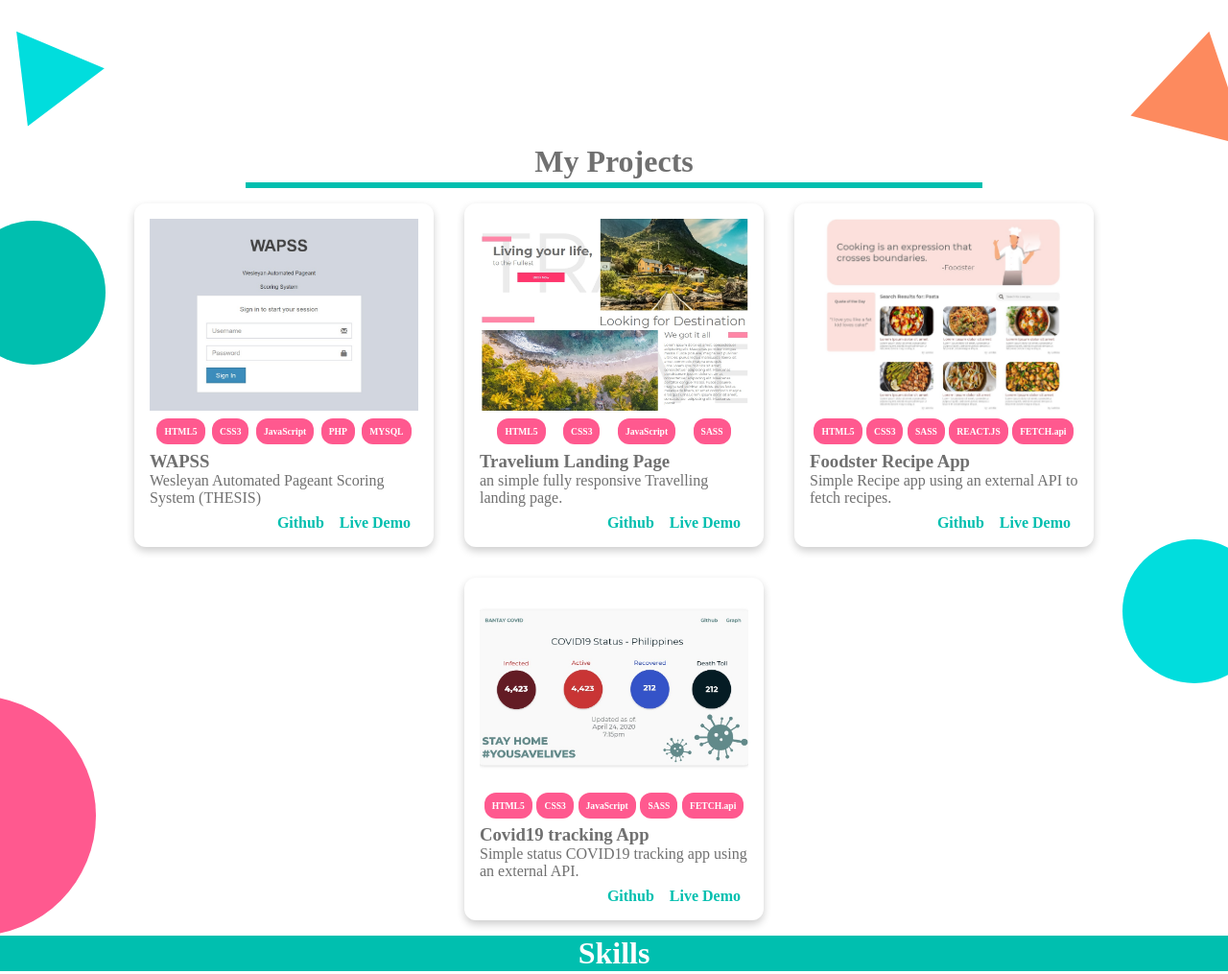
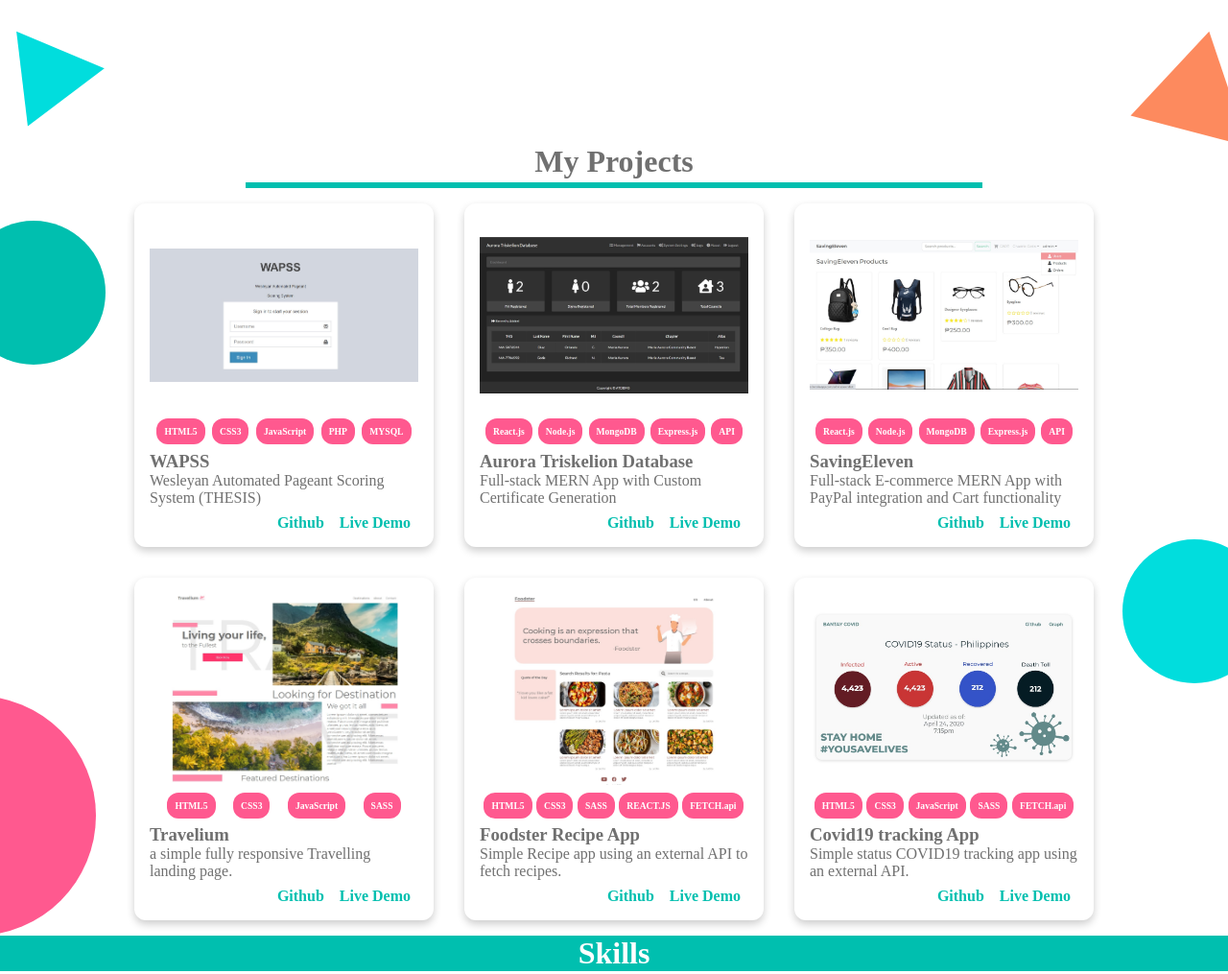
Before and after one commit to chadgotis/cmgotis, a website: page index.html in a window 1280 px wide. Shown: the part 550-1565 px from the top of the page at 96% size. Drawn offline with nearby package versions, Linux system fonts and the light colour scheme.

Commit message:
Updated web Portfolio

```diff
--- a/css/main.scss
+++ b/css/main.scss
@@ -263,11 +263,19 @@ header {
     .card4 {
       background: url(../assets/1.jpg);
     }
+    .card5 {
+      background: url(../assets/atdbms2.jpg);
+    }
+    .card6 {
+      background: url(../assets/savingeleven2.jpg);
+    }
     .card-image {
       width: 100%;
       height: 200px;
-      background-size: cover;
+      background-size: contain;
       background-position: center center;
+      background-repeat: no-repeat;
+      image-rendering: -webkit-optimize-contrast;
     }
     .card-content {
       margin-top: 0.5rem;
--- a/index.html
+++ b/index.html
@@ -60,9 +60,7 @@
             <h1 class="wow bounceIn" data-wow-delay="1.5s">
               <span>Hi</span> I'm Chad
             </h1>
-            <h2 class="wow fadeIn" data-wow-delay="2s">
-              Front-end Developer
-            </h2>
+            <h2 class="wow fadeIn" data-wow-delay="2s">Front-end Developer</h2>
           </div>
         </main>
       </div>
@@ -90,23 +88,80 @@
                 <li>MYSQL</li>
               </ul>
               <h3>WAPSS</h3>
+              <p>Wesleyan Automated Pageant Scoring System (THESIS)</p>
+            </div>
+            <div class="card-links">
+              <ul>
+                <li>
+                  <a href="https://github.com/chadgotis/Pageant" target="_blank"
+                    >Github</a
+                  >
+                </li>
+                <li>
+                  <a href="#">Live Demo</a>
+                </li>
+              </ul>
+            </div>
+          </div>
+          <div class="card wow bounceIn" data-wow-offset="100">
+            <div class="card-image card5"></div>
+            <div class="card-content">
+              <ul class="tech">
+                <li>React.js</li>
+                <li>Node.js</li>
+                <li>MongoDB</li>
+                <li>Express.js</li>
+                <li>API</li>
+              </ul>
+              <h3>Aurora Triskelion Database</h3>
+              <p>Full-stack MERN App with Custom Certificate Generation</p>
+            </div>
+            <div class="card-links">
+              <ul>
+                <li>
+                  <a
+                    href="https://github.com/chadgotis/aurora-triskelion-database"
+                    target="_blank"
+                    >Github</a
+                  >
+                </li>
+                <li>
+                  <a
+                    href="https://aurora-triskelion-database.herokuapp.com/"
+                    target="_blank"
+                    >Live Demo</a
+                  >
+                </li>
+              </ul>
+            </div>
+          </div>
+          <div class="card wow bounceIn" data-wow-offset="100">
+            <div class="card-image card6"></div>
+            <div class="card-content">
+              <ul class="tech">
+                <li>React.js</li>
+                <li>Node.js</li>
+                <li>MongoDB</li>
+                <li>Express.js</li>
+                <li>API</li>
+              </ul>
+              <h3>SavingEleven</h3>
               <p>
-                Wesleyan Automated Pageant Scoring System (THESIS)
+                Full-stack E-commerce MERN App with PayPal integration and Cart
+                functionality
               </p>
             </div>
             <div class="card-links">
               <ul>
                 <li>
                   <a
-                    href="https://github.com/chadgotis/Travelium"
+                    href="https://github.com/chadgotis/savingeleven"
                     target="_blank"
                     >Github</a
                   >
                 </li>
                 <li>
-                  <a
-                    href="https://chadgotis.github.io/Travelium/"
-                    target="_blank"
+                  <a href="https://savingeleven.herokuapp.com/" target="_blank"
                     >Live Demo</a
                   >
                 </li>
@@ -122,10 +177,8 @@
                 <li>JavaScript</li>
                 <li>SASS</li>
               </ul>
-              <h3>Travelium Landing Page</h3>
-              <p>
-                an simple fully responsive Travelling landing page.
-              </p>
+              <h3>Travelium</h3>
+              <p>a simple fully responsive Travelling landing page.</p>
             </div>
             <div class="card-links">
               <ul>
@@ -161,9 +214,7 @@
                 <li>FETCH.api</li>
               </ul>
               <h3>Foodster Recipe App</h3>
-              <p>
-                Simple Recipe app using an external API to fetch recipes.
-              </p>
+              <p>Simple Recipe app using an external API to fetch recipes.</p>
             </div>
             <div class="card-links">
               <ul>
@@ -199,9 +250,7 @@
                 <li>FETCH.api</li>
               </ul>
               <h3>Covid19 tracking App</h3>
-              <p>
-                Simple status COVID19 tracking app using an external API.
-              </p>
+              <p>Simple status COVID19 tracking app using an external API.</p>
             </div>
             <div class="card-links">
               <ul>
@@ -287,14 +336,14 @@
               <h1 class="show-desktop">About Chad</h1>
               <div class="line123"></div>
               <p>
-                Hi! I am Chadric Gotis, a web designer/developer focused on
-                crafting great web experiences. Designing and Coding have been
-                my passion since the days I started working with computers. But
-                web development caught my attention and started making my own
-                creative ,beautifully, intuitive and functional websites. I have
-                a diverse set of skills , ranging from design to code all the
-                way to a website with a little bit of backend. To learn more
-                about me, you can download my CV or Contact me below.
+                Chadric Gotis is a web designer/developer focused on crafting,
+                creating and designing website and web experiences. Designing
+                and Coding have been his passion since the days he started
+                working with computers. But web development specially caught his
+                attention and started making his own creative , intuitive and
+                functional websites. He have a diverse set of skills , ranging
+                from design to code all the way to website deployment. To learn
+                more about him, you can download his CV or Contact him below.
               </p>
             </div>
           </div>
```
Also changed, not shown: assets/atdbms.jpg (added), assets/atdbms2.jpg (added), assets/savingeleven.jpg (added), assets/savingeleven2.jpg (added), css/main.css, 1 other file.
